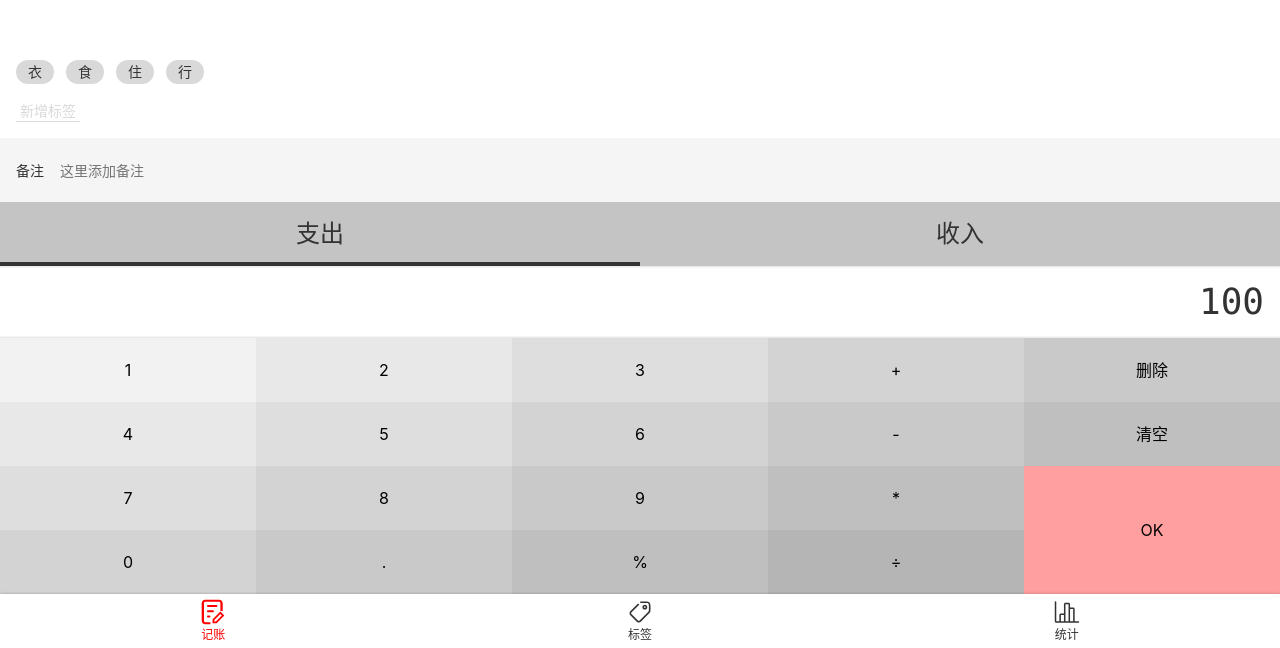
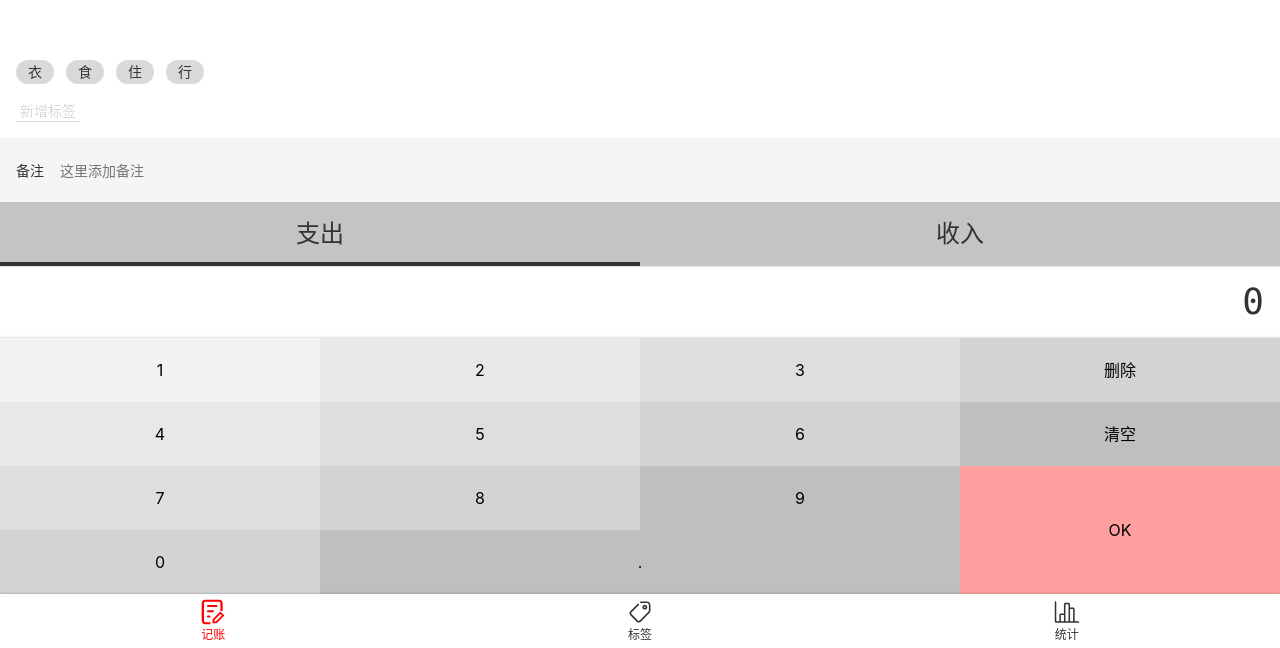
Before and after one commit to ertigers/HuHuLog-vue, a Vue app: page /#/money in a window 1280 px wide. Shown: the part 152-800 px from the top of the page. Built offline with nearby package versions, Linux system fonts and the light colour scheme.

Commit message:
完成numberPad

```diff
--- a/src/views/money/components/NumberPad.vue
+++ b/src/views/money/components/NumberPad.vue
@@ -1,19 +1,61 @@
 <template>
   <div class="numberPad">
-    <div class="output">100</div>
+    <div class="output">{{ output || 1}}</div>
     <div class="buttons">
-      <button>1</button><button>2</button><button>3</button><button>+</button><button>删除</button>
-      <button>4</button><button>5</button><button>6</button><button>-</button><button>清空</button>
-      <button>7</button><button>8</button><button>9</button><button>*</button><button class="ok">OK</button>
-      <button>0</button><button>.</button><button>%</button><button>÷</button>
+      <button @click="inputContent">1</button>
+      <button @click="inputContent">2</button>
+      <button @click="inputContent">3</button>
+      <button @click="remove">删除</button>
+      <button @click="inputContent">4</button>
+      <button @click="inputContent">5</button>
+      <button @click="inputContent">6</button>
+      <button @click="clear">清空</button>
+      <button @click="inputContent">7</button>
+      <button @click="inputContent">8</button>
+      <button @click="inputContent">9</button>
+      <button @click="ok" class="ok">OK</button>
+      <button @click="inputContent">0</button>
+      <button @click="inputContent" class="dot">.</button>
     </div>
   </div>
 </template>
 
 <script lang="ts">
-  export default {
-    name:'NumberPad'
+import Vue from 'vue'
+import {Component,Prop} from 'vue-property-decorator'
+@Component
+export default class NumberPad extends Vue {
+  output = '0'
+  inputContent(event:MouseEvent) {
+    const button = (event.target as HTMLButtonElement)
+    const input = button.textContent!
+    if(this.output.length === 16) { return }
+    if(this.output === '0'){
+      if('0123456789'.indexOf(input) >=0 ) {
+        this.output = input
+      }else {
+        this.output += input
+      }
+      return
+    }
+    if(this.output.indexOf('.')>=0 && input === '.') { return }
+    this.output += input
   }
+  remove() {
+    if(this.output.length === 1) {
+      this.output = '0'
+    }else{
+      this.output = this.output.slice(0,-1)
+    }
+  }
+  clear() {
+    this.output = '0'
+  }
+  ok() {
+    this.clear()
+  }
+
+}
 </script>
 
 <style lang="scss" scoped>
@@ -26,11 +68,12 @@
     font-family: Consolas, monospace;
     padding: 9px 16px;
     text-align: right;
+    height: 72px
   }
   .buttons {
     @extend %clearFix;
     > button {
-      width: 20%;
+      width: 25%;
       height: 64px;
       background: transparent;
       border: none;
@@ -38,30 +81,27 @@
         height: 128px;
         float: right;
       }
+      &.dot {
+        width: 50%;
+      }
       $bg: #f2f2f2;
       &:nth-child(1) {
         background: $bg;
       }
-      &:nth-child(2),&:nth-child(6) {
+      &:nth-child(2),&:nth-child(5) {
         background: darken($bg,4%);
       }
-      &:nth-child(3),&:nth-child(7),&:nth-child(11) {
+      &:nth-child(3),&:nth-child(6),&:nth-child(9) {
         background: darken($bg,4*2%);
       }
-      &:nth-child(4),&:nth-child(8),&:nth-child(12),&:nth-child(16) {
+      &:nth-child(4),&:nth-child(7),&:nth-child(10),&:nth-child(13) {
         background: darken($bg,4*3%);
       }
-      &:nth-child(5),&:nth-child(9),&:nth-child(13),&:nth-child(17) {
-        background: darken($bg,4*4%);
-      }
-      &:nth-child(10),&:nth-child(14),&:nth-child(18) {
+      &:nth-child(8),&:nth-child(11),&:nth-child(14) {
         background: darken($bg,4*5%);
       }
-      &:nth-child(15) {
+      &:nth-child(12) {
         background: rgb(255, 159, 159);
-      }
-      &:nth-child(19) {
-        background: darken($bg,4*6%);
       }
     }
   }
```
